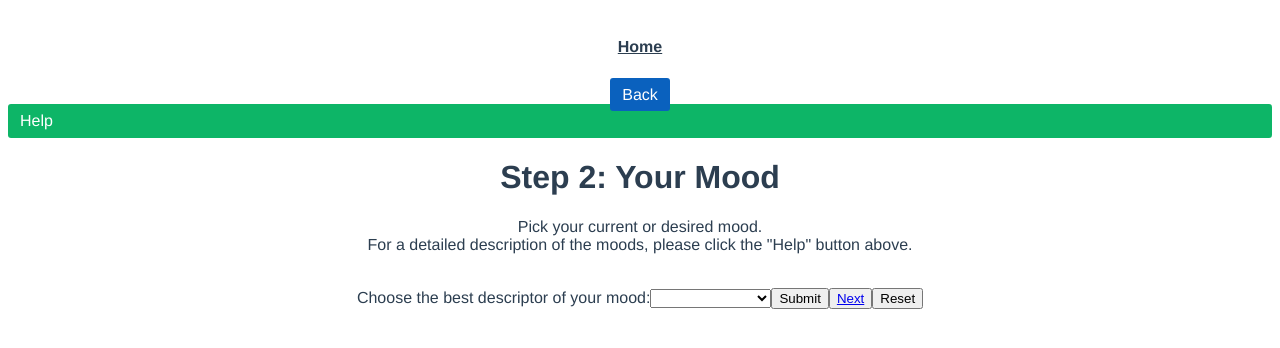
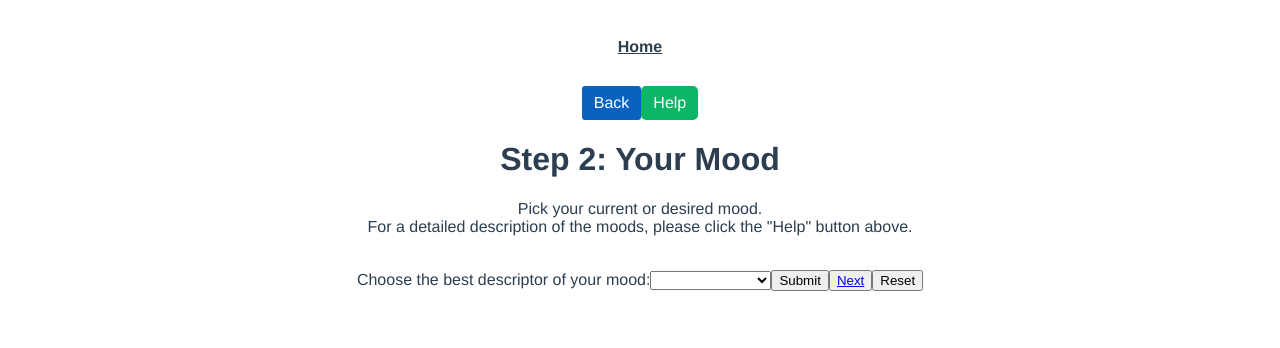
Before and after one commit to c-l-scholl/stp-vue-fb, a Vue app: page /mood in a window 1280 px wide. Shown: the top 348 px of the page. Built offline with nearby package versions, Linux system fonts and the light colour scheme.

Commit message:
updated styling for back and help buttons (no longer huge help button)

```diff
--- a/src/views/MoodsView.vue
+++ b/src/views/MoodsView.vue
@@ -1,10 +1,13 @@
 <template>
-  <router-link to="/calc-bpm" class="back">
+  <div class="intro">
+    <router-link to="/calc-bpm" class="back">
       Back
     </router-link>
-  <router-link to="/mood-help" class="toHelp">
+    <router-link to="/mood-help" class="toHelp">
       Help
     </router-link>
+  </div>
+
   <h1>Step 2: Your Mood</h1>
   <p>
     Pick your current or desired mood. <br>
@@ -67,6 +70,12 @@ export default {
 </script>
 
 <style>
+  .intro {
+    display: flex;
+    justify-content: center;
+    align-items: center;
+  }
+
   .back {
     background-color: rgb(10, 97, 190);
     color: white;
@@ -81,7 +90,7 @@ export default {
     text-decoration: none;
     color: white;
     padding: 8px 12px;
-    border-radius: 3px;
+    border-radius: 5px;
     transition: opacity 0.15s;
   }
 
```
